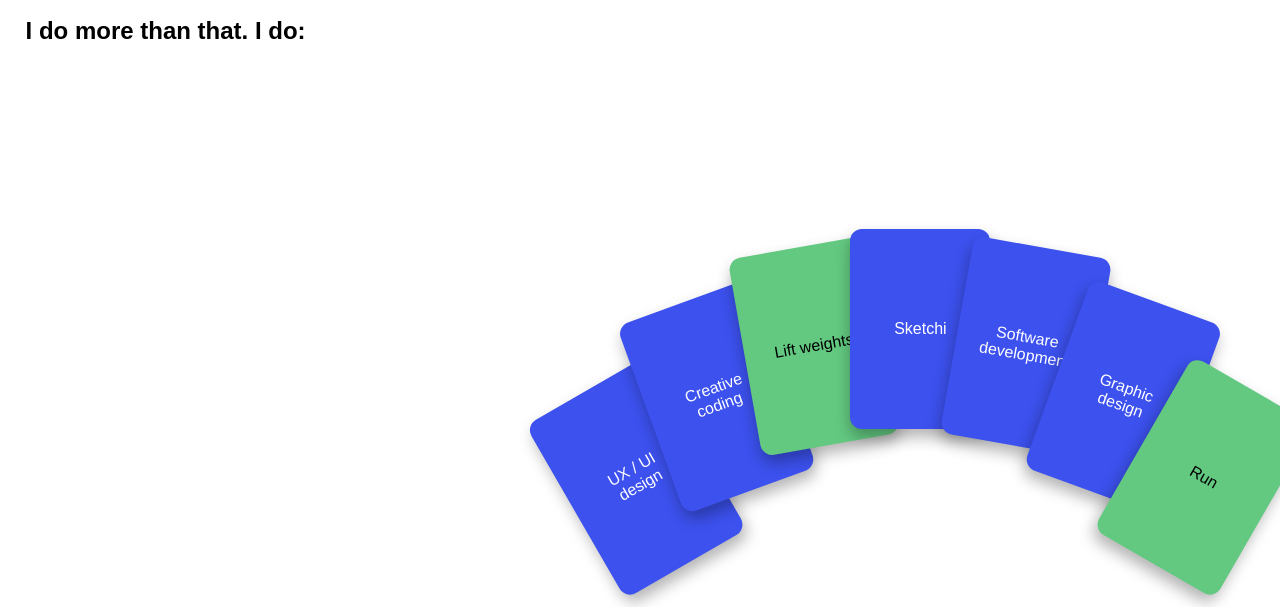
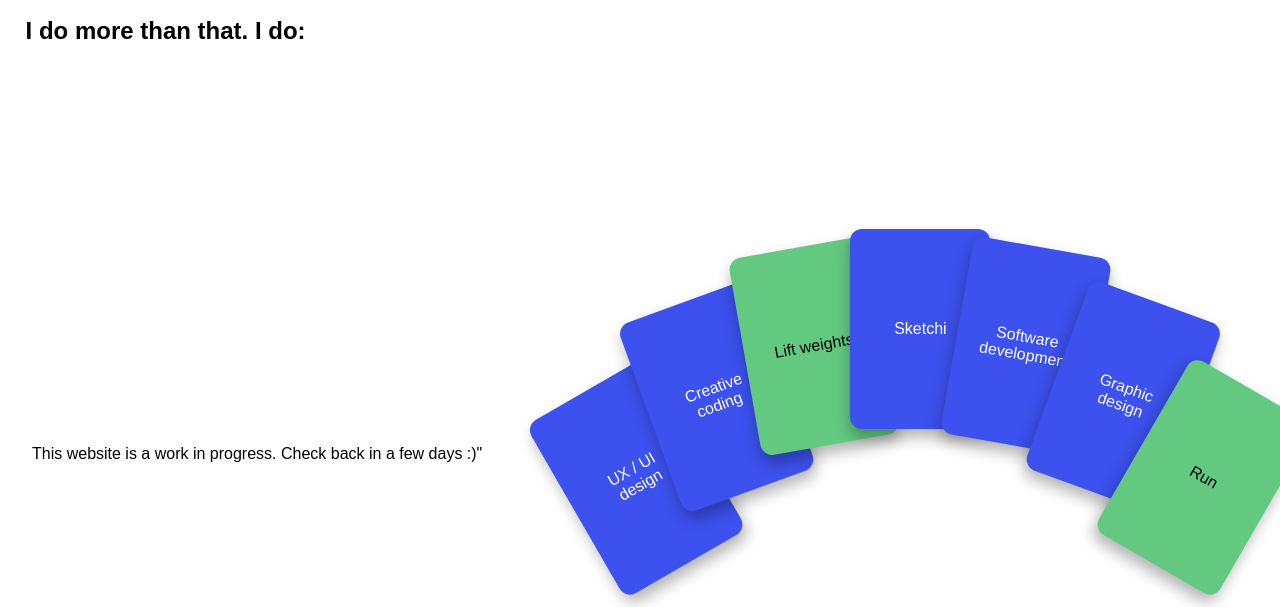
Before and after one commit to gunjaaaann/gunjaaaann.github.io, a plain HTML site: page index.html in a window 1280 px wide. Shown: the part 193-800 px from the top of the page. Drawn offline with Linux system fonts and the light colour scheme; a web font is replaced by a local one.

Commit message:
Update index.html

```diff
--- a/index.html
+++ b/index.html
@@ -2,7 +2,7 @@
 <html lang="en">
 <head>
   <meta charset="UTF-8" />
-  <title>Deck of Cards - Hover Lift</title>
+  <title>gunjanahluwalia</title>
 <link rel="stylesheet" href="https://use.typekit.net/mme6bmy.css">
 <link rel="stylesheet" href="styles.css">
 </head>
@@ -30,6 +30,8 @@
   <div class="card fun" onclick="location.href='code.html'">Run</div>
 </div>
 
+<p style="margin-left: 2em;">This website is a work in progress. Check back in a few days :)"</p>
+
 
 <script src="script.js"></script>
 </body>
```
